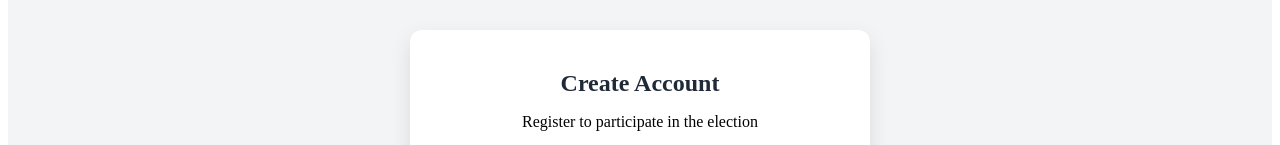
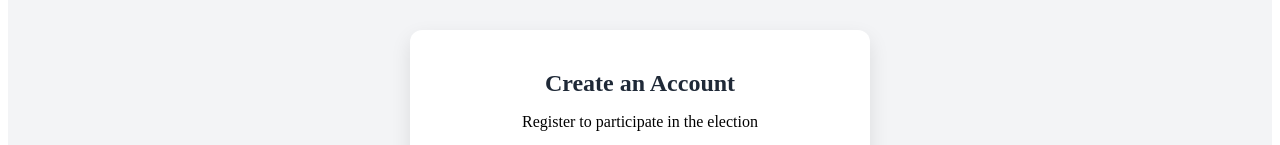
Before and after one commit to college-of-mary-immaculate/voting-app, a React app in the folder voting-system/frontend/: page /register in a window 1280 px wide. Shown: the part 239-384 px from the top of the page. Built offline with nearby package versions, Linux system fonts and the light colour scheme; the HTML template or start-up script is replaced by a standard one.

Commit message:
updated user ui

```diff
--- a/voting-system/frontend/src/pages/Register.jsx
+++ b/voting-system/frontend/src/pages/Register.jsx
@@ -22,7 +22,7 @@ function Register() {
   return (
     <div className="register-page page-section">
       <div className="register-card card">
-        <h2 className="register-title page-title">Create Account</h2>
+        <h2 className="register-title page-title">Create an Account</h2>
         <p className="page-subtitle">Register to participate in the election</p>
 
         <input
```
